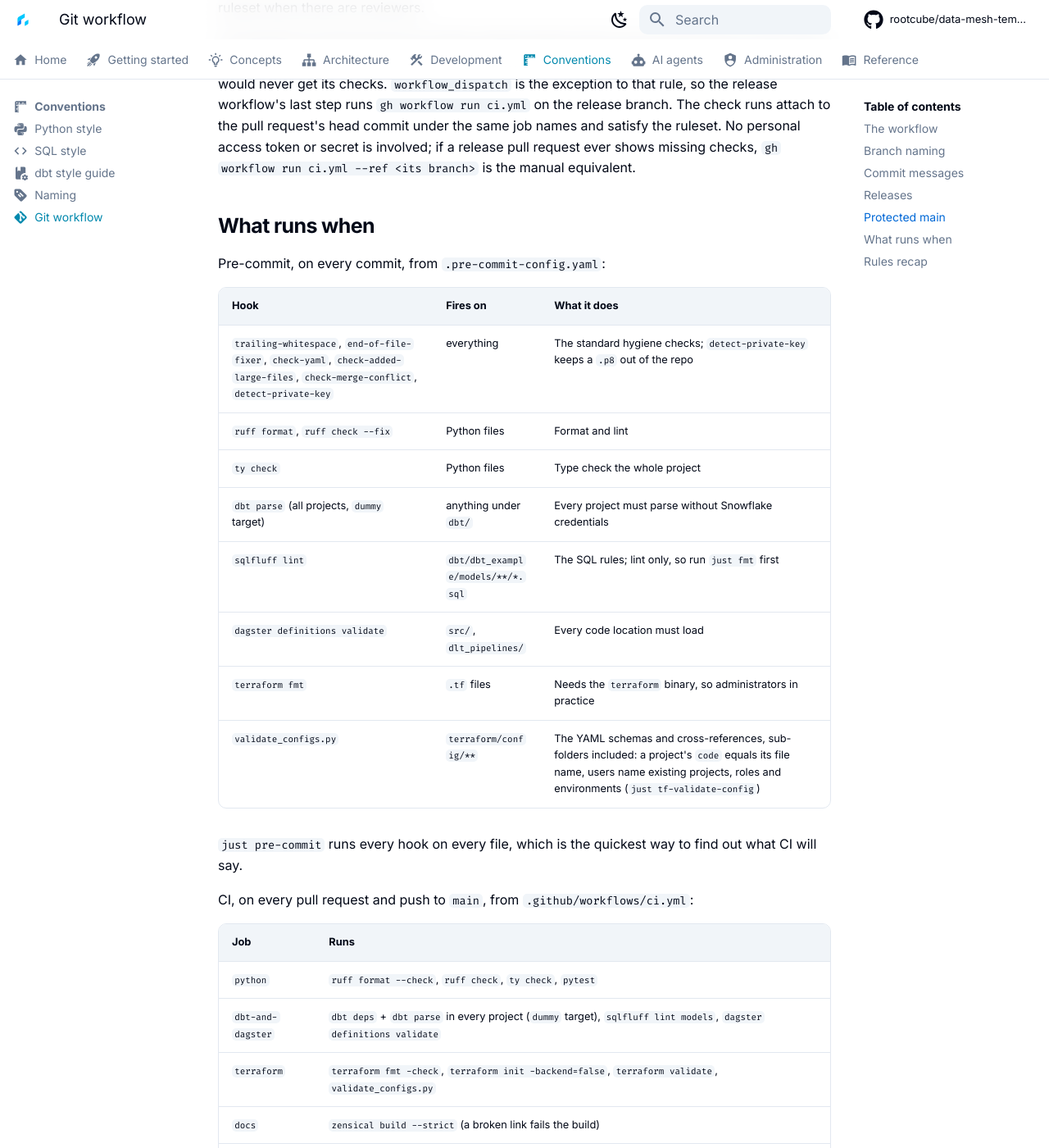
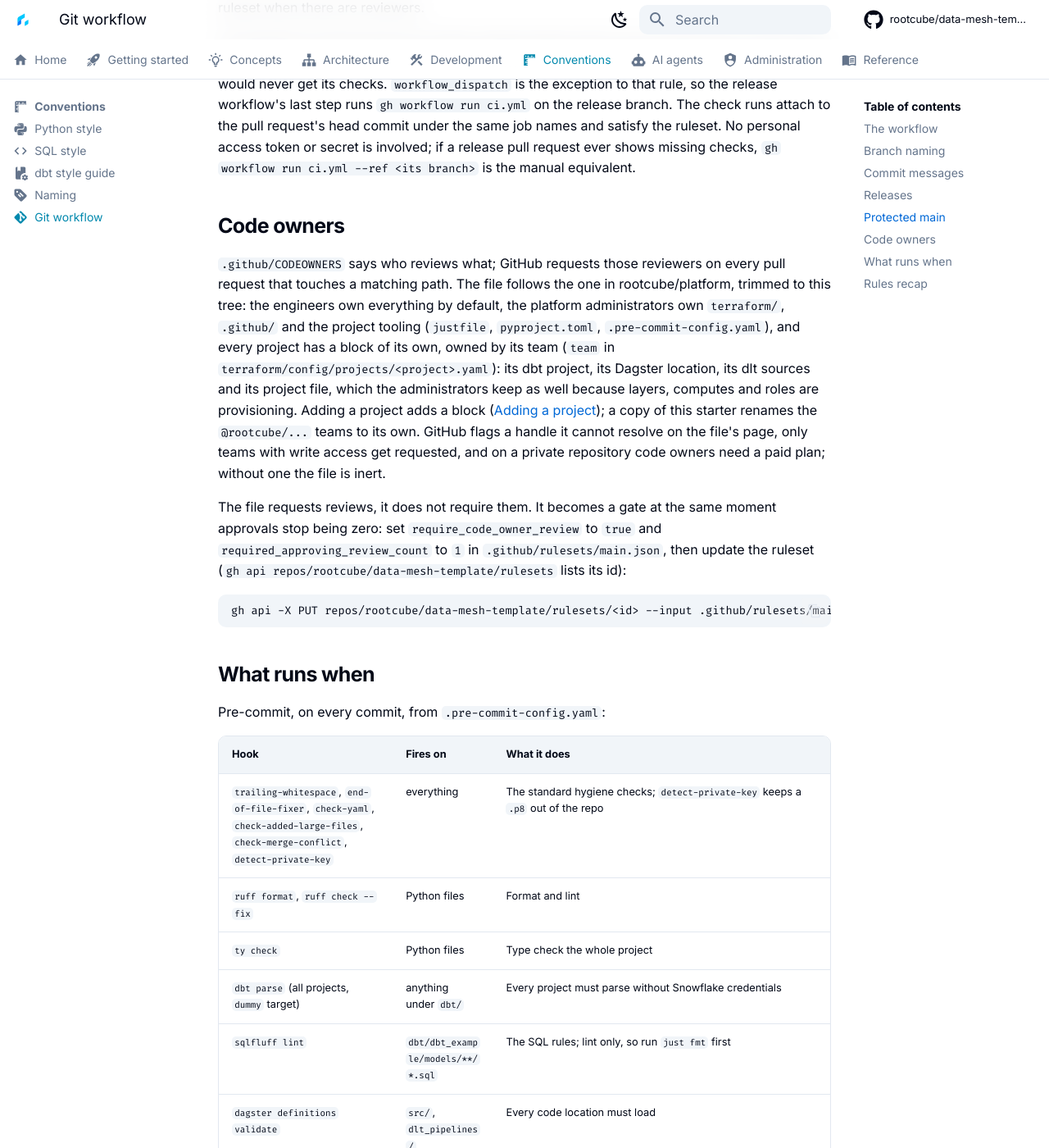
Before and after one commit to rootcube/data-mesh-template, an MkDocs documentation site: the page built from docs/conventions/git-workflow.md, in a window 1280 px wide and 1400 px high, scrolled down 2707 px. Shown: the whole window at 82% size. Built offline with MkDocs 1.6.1 and Material for MkDocs 9.7.7, drawn with Linux system fonts in a browser that asks for light colours; comment, search, counter and statistics services are not loaded; some of the changed text lies outside the part shown.

Commit message:
docs: update access and workflow documentation to clarify privilege rules and code ownership

````diff
--- a/docs/conventions/git-workflow.md
+++ b/docs/conventions/git-workflow.md
@@ -118,6 +118,30 @@ The check runs attach to the pull request's head commit under the same job names
 the ruleset. No personal access token or secret is involved; if a release pull request ever
 shows missing checks, `gh workflow run ci.yml --ref <its branch>` is the manual equivalent.
 
+## Code owners
+
+`.github/CODEOWNERS` says who reviews what; GitHub requests those reviewers on every pull
+request that touches a matching path. The file follows the one in rootcube/platform, trimmed to
+this tree: the engineers own everything by default, the platform administrators own
+`terraform/`, `.github/` and the project tooling (`justfile`, `pyproject.toml`,
+`.pre-commit-config.yaml`), and every project has a block of its own, owned by its team (`team`
+in `terraform/config/projects/<project>.yaml`): its dbt project, its Dagster location, its dlt
+sources and its project file, which the administrators keep as well because layers, computes
+and roles are provisioning. Adding a project adds a block
+([Adding a project](../development/adding-projects.md)); a copy of this starter renames the
+`@rootcube/...` teams to its own. GitHub flags a handle it cannot resolve on the file's page,
+only teams with write access get requested, and on a private repository code owners need a
+paid plan; without one the file is inert.
+
+The file requests reviews, it does not require them. It becomes a gate at the same moment
+approvals stop being zero: set `require_code_owner_review` to `true` and
+`required_approving_review_count` to `1` in `.github/rulesets/main.json`, then update the
+ruleset (`gh api repos/rootcube/data-mesh-template/rulesets` lists its id):
+
+```bash
+gh api -X PUT repos/rootcube/data-mesh-template/rulesets/<id> --input .github/rulesets/main.json
+```
+
 ## What runs when
 
 Pre-commit, on every commit, from `.pre-commit-config.yaml`:
@@ -131,7 +155,7 @@ Pre-commit, on every commit, from `.pre-commit-config.yaml`:
 | `sqlfluff lint` | `dbt/dbt_example/models/**/*.sql` | The SQL rules; lint only, so run `just fmt` first |
 | `dagster definitions validate` | `src/`, `dlt_pipelines/` | Every code location must load |
 | `terraform fmt` | `.tf` files | Needs the `terraform` binary, so administrators in practice |
-| `validate_configs.py` | `terraform/config/**` | The YAML schemas and cross-references, sub-folders included: a project's `code` equals its file name, users name existing projects, roles and environments (`just tf-validate-config`) |
+| `validate_configs.py` | `terraform/config/**` | The YAML schemas and cross-references, sub-folders included: a project's `code` equals its file name, users name existing projects, roles and environments, roles and layers name existing access tiers, and stage or file format privileges appear only in the extras of `input` layers, never in a tier (`just tf-validate-config`) |
 
 `just pre-commit` runs every hook on every file, which is the quickest way to find out what CI
 will say.
````
Also changed, not shown: AGENTS.md (+1 -1 lines), docs/concepts/access.md (+10 -1 lines), docs/development/adding-projects.md (+1 -0 lines), 2 other files.
